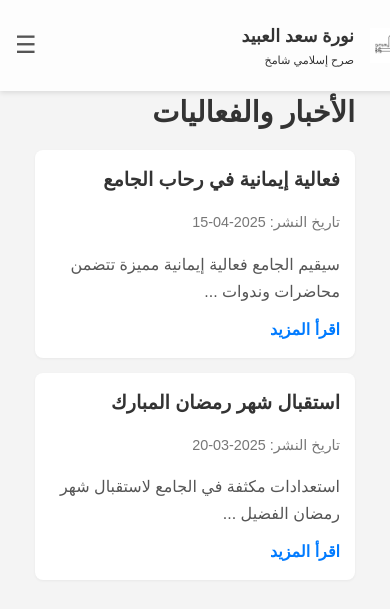
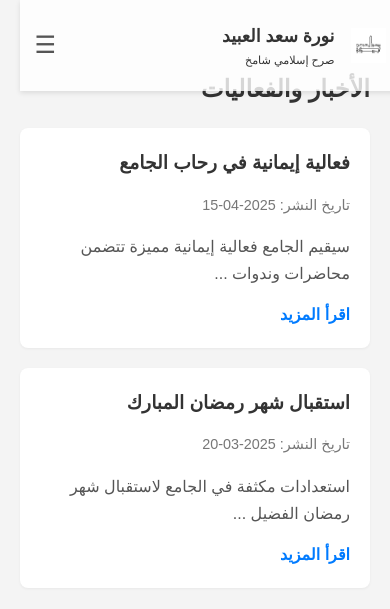
Before and after one commit to itsengmarwan/Nora-Mosque, a PHP site: page /news.html in a window 390 px wide. Shown: the top 609 px of the page. Run offline with PHP 8.4, Linux system fonts and the light colour scheme.

Commit message:
Update style.css

```diff
--- a/style.css
+++ b/style.css
@@ -180,7 +180,7 @@ nav a:hover {
 
 #social-links {
     background-color: #fff;
-    padding:30px 20px;
+    padding: 30px 20px;
     margin-bottom: 30px;
     border-radius: 8px;
     box-shadow: 0 2px 5px rgba(0, 0, 0, 0.1);
@@ -398,6 +398,9 @@ nav a:hover {
     }
 
     header {
+        width: 90%; /* تقليل عرض الرأس إلى 90% */
+        left: 5%; /* توسيط الرأس (5% من اليسار) */
+        transform: translateX(0); /* تأكد من عدم وجود إزاحة أفقية */
         padding: 10px 15px;
     }
 
@@ -567,54 +570,3 @@ nav a:hover {
 
     .contact-info {
         padding: 15px;
-        margin-top: 20px;
-    }
-
-    .contact-info h3 {
-        font-size: 1.2em;
-        margin-bottom: 10px;
-    }
-
-    .contact-info ul {
-        padding-left: 20px;
-    }
-
-    .contact-info li {
-        font-size: 1em;
-        margin-bottom: 8px;
-    }
-
-    #news-page {
-        padding: 15px;
-    }
-
-    #news-page h2 {
-        font-size: 1.8em;
-        margin-bottom: 15px;
-    }
-
-    .news-item {
-        padding: 15px;
-        margin-bottom: 15px;
-    }
-
-    .news-item h3 {
-        font-size: 1.2em;
-        margin-bottom: 10px;
-    }
-
-    .news-item .date {
-        font-size: 0.9em;
-        margin-bottom: 10px;
-    }
-
-    .news-item p {
-        font-size: 1em;
-        line-height: 1.7;
-        margin-bottom: 12px;
-    }
-
-    .news-item a {
-        font-size: 1em;
-    }
-}
```
